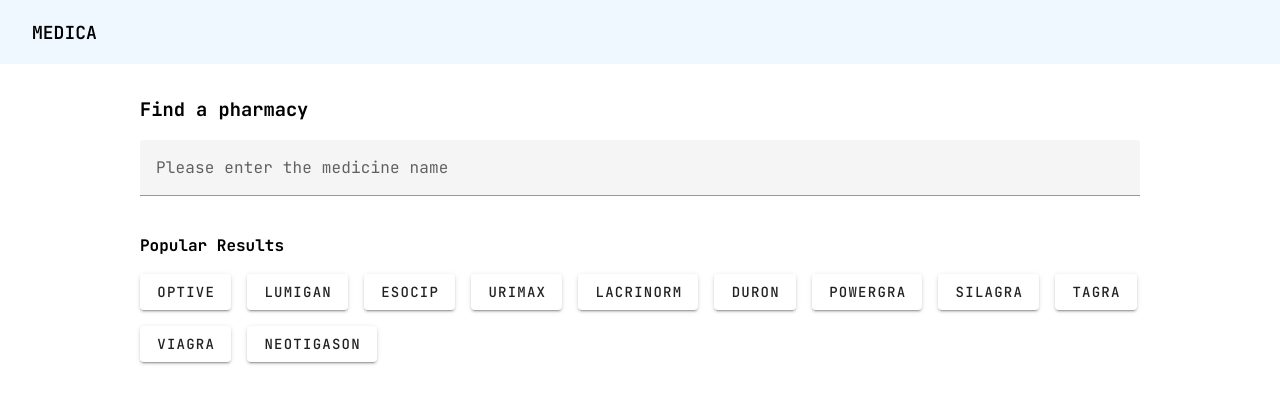
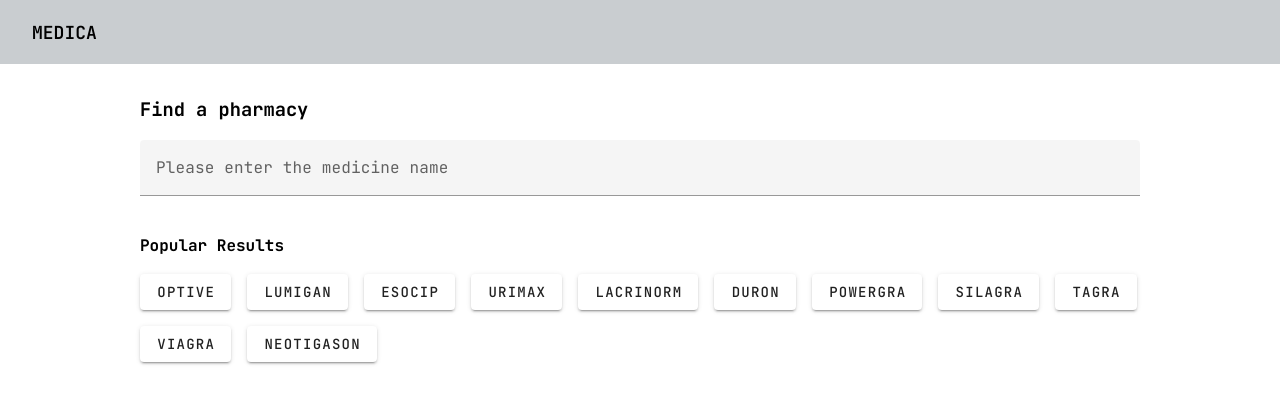
Before and after one commit to yaasir007/medica-vue, a Vue app: page /user in a window 1280 px wide. Shown: the top 404 px of the page. Built offline with nearby package versions, Linux system fonts and the light colour scheme.

Commit message:
changed nav bgcolor

```diff
--- a/src/components/shared/Navigation.vue
+++ b/src/components/shared/Navigation.vue
@@ -10,7 +10,7 @@
 
 <style lang="scss" scoped>
 .nav-container {
-  background-color: aliceblue;
+  background-color: rgb(201, 205, 208);
   height: 8vh;
   padding-inline: 2rem;
   display: flex;
```
